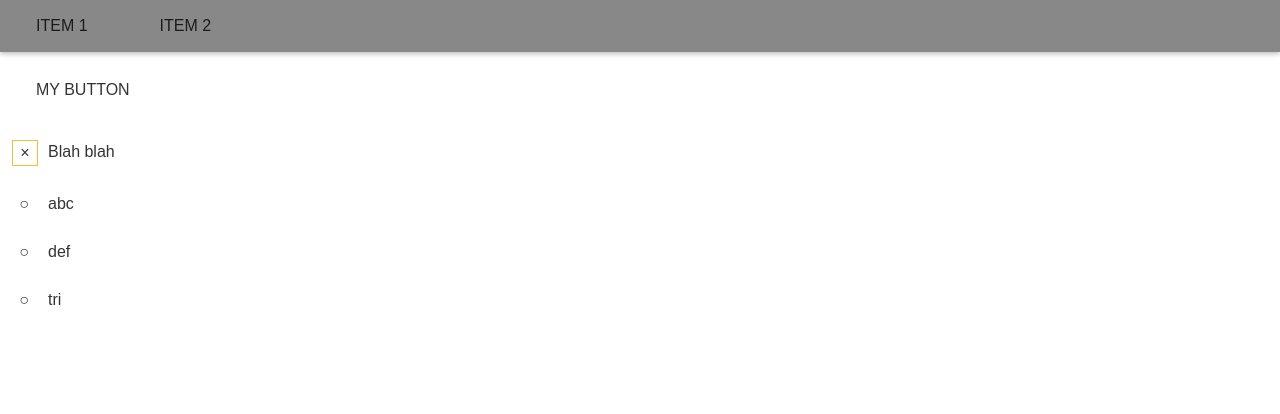
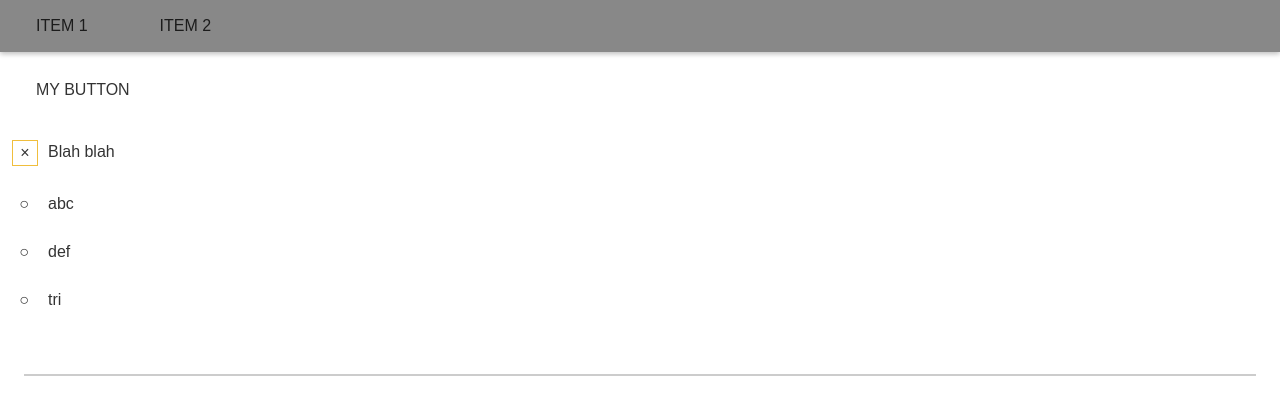
Before and after one commit to nejcmacek/dragonhack2017, an Angular app: page / in a window 1280 px wide. Shown: the top 414 px of the page. Built offline with nearby package versions, Linux system fonts and the light colour scheme.

Commit message:
Added input control

```diff
--- a/src/app/app.component.html
+++ b/src/app/app.component.html
@@ -14,3 +14,7 @@
 <div>
   <dh-radioset></dh-radioset>
 </div>
+
+<div>
+  <dh-input></dh-input>
+</div>
--- a/src/app/app.module.ts
+++ b/src/app/app.module.ts
@@ -9,6 +9,7 @@ import { NavitemComponent } from './navitem/navitem.component';
 import { ButtonComponent } from './button/button.component';
 import { CheckboxComponent } from './checkbox/checkbox.component';
 import { RadiosetComponent } from './radioset/radioset.component';
+import { InputComponent } from './input/input.component';
 
 @NgModule({
 	declarations: [
@@ -17,7 +18,8 @@ import { RadiosetComponent } from './radioset/radioset.component';
 		NavbarComponent,
 		NavitemComponent,
 		ButtonComponent,
-		RadiosetComponent
+		RadiosetComponent,
+		InputComponent
 	],
 	imports: [
 		BrowserModule,
--- /dev/null
+++ b/src/app/input/input.component.css
@@ -0,0 +1,35 @@
+:host {
+  height: 52px;
+  position: relative;
+  display: block;
+  padding: 0 16px;
+  margin: 0 16px;
+}
+
+input {
+  line-height: 48px;
+  margin: 2px 0;
+  border: none;
+  padding: 0 16px;
+  width: 100%;
+  outline: none;
+}
+
+.border {
+  position: absolute;
+  transition: all .3s;
+  border-bottom: 2px solid rgba(0,0,0,0.2);
+  height: 2px;
+  box-sizing: border-box;
+  left: 8px;
+  right: 8px;
+  bottom: 0;
+  pointer-events: none;
+}
+
+:host:not(.empty) .border, :host.empty.focused .border {
+  border: 2px solid #f0be3d;
+  height: 100%;
+  left: 0;
+  right: 0;
+}
--- /dev/null
+++ b/src/app/input/input.component.html
@@ -0,0 +1,2 @@
+<input type="{{type}}" placeholder="{{placeholder}}" (blur)="onBlur()" (focus)="onFocus()" [(ngModel)]="value">
+<div class="border"></div>
--- /dev/null
+++ b/src/app/input/input.component.ts
@@ -0,0 +1,45 @@
+import { Component, OnInit, ElementRef } from '@angular/core';
+
+@Component({
+  selector: 'dh-input',
+  templateUrl: './input.component.html',
+  styleUrls: ['./input.component.css']
+})
+export class InputComponent implements OnInit {
+
+  type: string;
+  placeholder: string;
+  empty = true;
+  elt: HTMLElement;
+  value: any;
+
+  constructor(elt: ElementRef) {
+    this.type = elt.nativeElement.getAttribute("type") || "text";
+    this.placeholder = elt.nativeElement.getAttribute("placeholder") || "";
+    this.elt = elt.nativeElement;
+    this.elt.classList.add("empty");
+  }
+
+  onFocus() {
+    this.elt.classList.add("focused");
+  }
+
+  onBlur() {
+    this.checkEmpty();
+    this.elt.classList.remove("focused");
+  }
+
+  checkEmpty() {
+    console.log(this.value);
+    const empty = !this.value;
+    if (empty) {
+      this.elt.classList.add("empty");
+    } else {
+      this.elt.classList.remove("empty");
+    }
+  }
+
+  ngOnInit() {
+  }
+
+}
```
Also changed, not shown: 1 other file (tests, documents, lock files or other folders).
